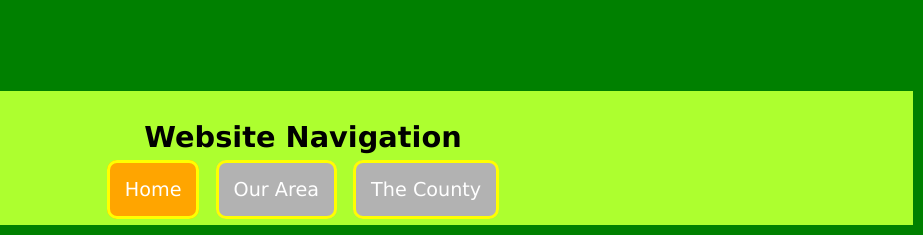
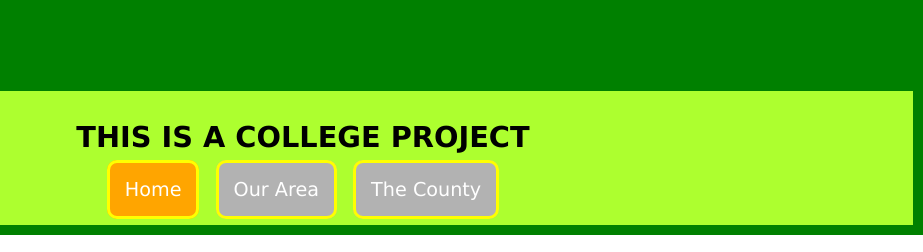
Before and after one commit to ZacHerrity/webdesignproject, a plain HTML site: page index.html in a window 1280 px wide. Shown: the top 252 px of the page, 357-1280 px from the left. Drawn offline with Linux system fonts and the light colour scheme.

Commit message:
Update index.html

```diff
--- a/index.html
+++ b/index.html
@@ -18,7 +18,7 @@
   <h1>Visit Donegal</h1>
   <nav>
     <ul>
-        <h2> Website Navigation </h2>
+        <h2>THIS IS A COLLEGE PROJECT</h2>
         <li class="active"><a href="index.html">Home</a></li>
         <li> <a href="ourarea.html">Our Area</a></li>
         <li> <a href="thecounty.html">The County</a></li>
```
